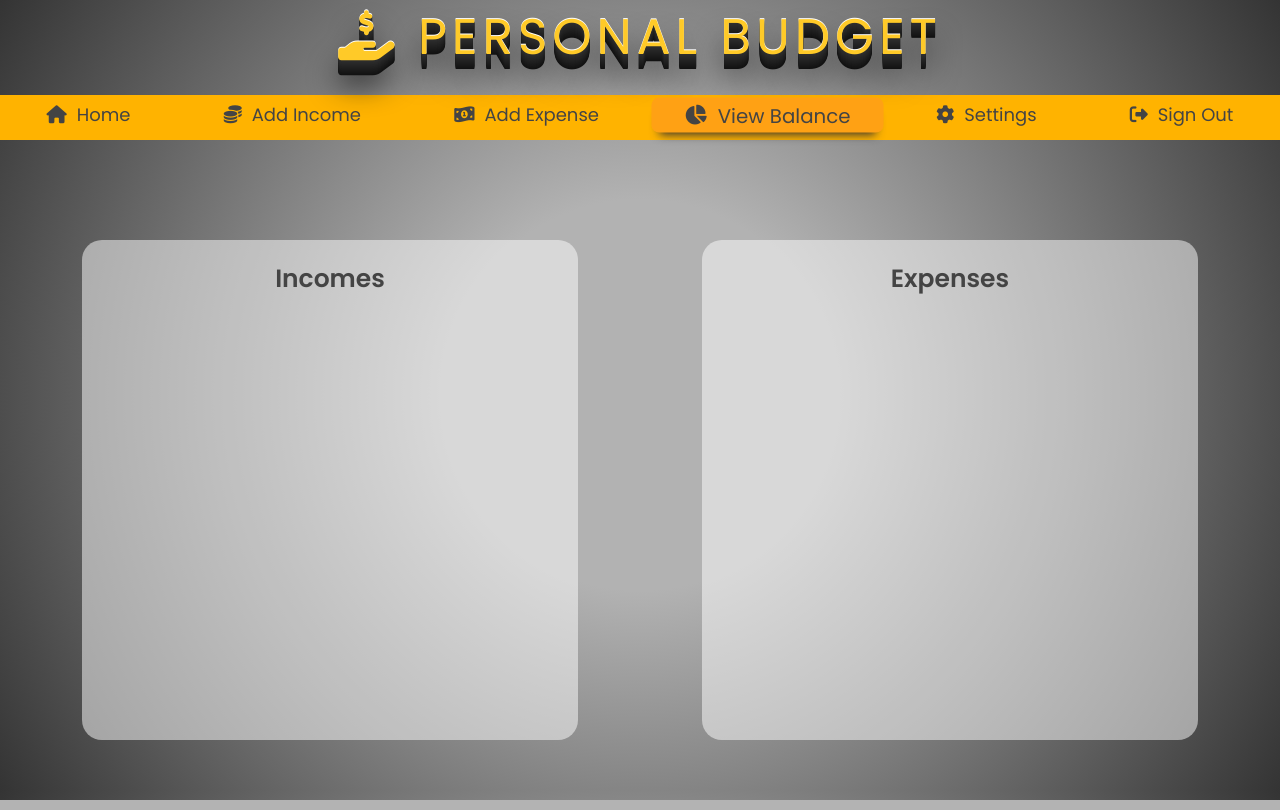
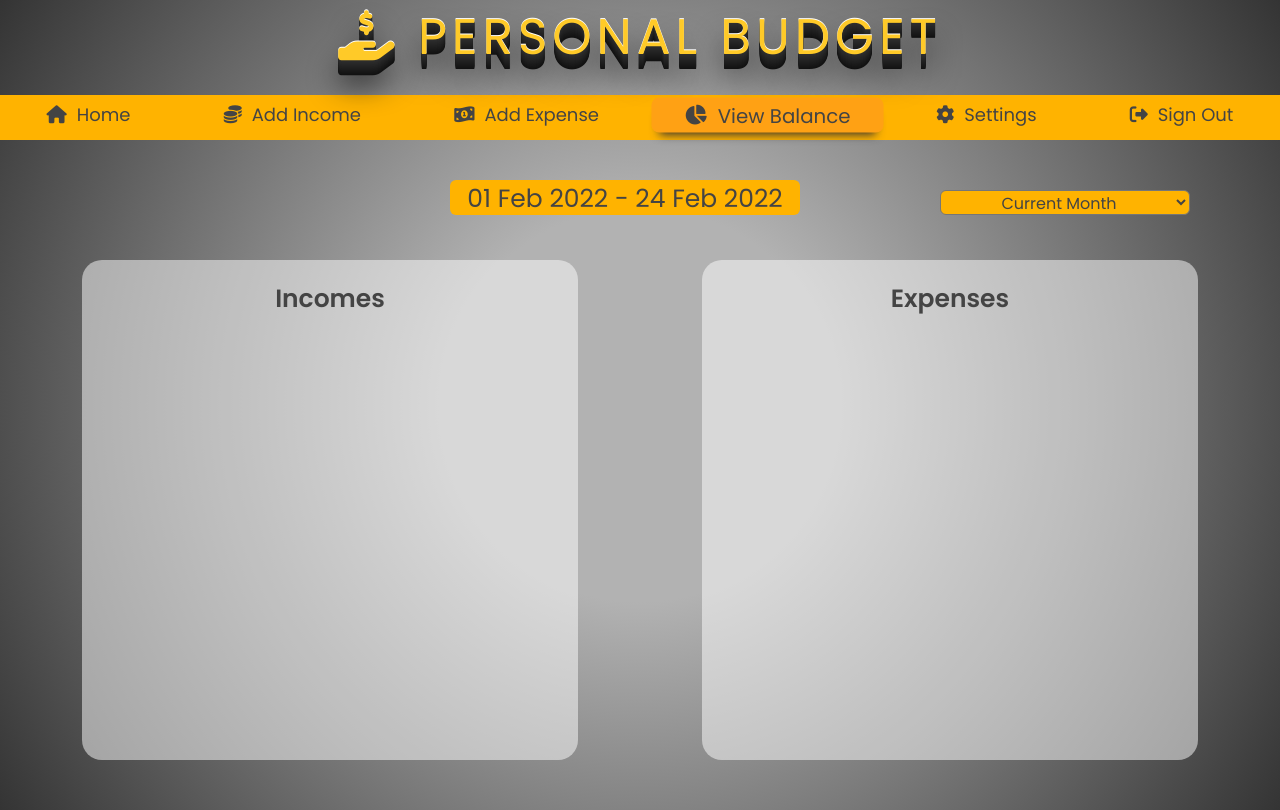
Before and after one commit to NataliaGalicka96/BudgetManagerApplication, a PHP site: page /balance.html in a window 1280 px wide. Run offline with PHP 8.4, Linux system fonts and the light colour scheme; some libraries are stand-ins or nearby versions.

Commit message:
Select period time of balance

```diff
--- a/balance/balance.css
+++ b/balance/balance.css
@@ -1,4 +1,6 @@
-
+*{
+    font-family: 'Poppins', sans-serif;
+}
 body{
     font-family: 'Poppins', sans-serif;
     padding: 0;
@@ -39,7 +41,7 @@
     /*margin-left: auto;
     margin-right: auto;
     */
-    margin-top: 50px;
+    margin-top: 25px;
     padding-bottom: 50px;
     text-align: center;
     height: 450px;
@@ -90,10 +92,47 @@
 .container{
    /* max-width: 580px;*/
     padding: 0 20px;
-    margin: 50px auto 50px auto;
+    margin: 0px auto 50px auto;
     display: flex;
     justify-content: space-around;
 }
+
+.date{
+    /*background-color: rgb(68, 68, 68);*/
+    width: 1100px;
+    height: 65px;
+    margin-top: 30px;
+    border-radius: 7px;
+    margin-left: auto;
+    margin-right: auto;
+    display: flex;
+    flex-direction: row;
+    justify-content: end;
+}
+
+.period #period{
+    background-color: #FFB300;
+    width: 250px;
+    height:25px;
+    border-radius: 6px;
+    text-align: center;
+    margin-top: 20px;
+    color:rgb(68, 68, 68);
+    font-size: 16px;
+}
+
+.date .choosedate{
+    background-color: #FFB300;
+    width: 350px;
+    height:35px;
+    border-radius: 6px;
+    text-align: center;
+    margin-top: 10px;
+    color:rgb(68, 68, 68);
+    font-size: 25px;
+    margin-right: 140px;
+}
+
 
 
 .content .title{
@@ -188,6 +227,8 @@
         box-shadow: 0 0.5em 0.5em -0.4em;
     }
 
+
+
 @media (max-width: 1350px){
 
     ul>li{
--- a/balance/balance.html
+++ b/balance/balance.html
@@ -31,6 +31,20 @@
                 <li><a href="#"></a><i class="fas fa-cog"></i>Settings</li>
                 <li><a href="#"></a><i class="fas fa-sign-out-alt"></i>Sign Out</li>
             </ul>
+        </div>
+        <div class="date">
+            <div class="choosedate">
+                <span>01 Feb 2022 - 24 Feb 2022</span>
+            </div>
+            <div class="period">
+                <select name="period" id="period">
+                    <option value="current" selected>Current Month</option>
+                    <option value="month">Previous Month</option>
+                    <option value="period">Period of time</option>
+                    <option value="custom">Custom</option>
+                </select>
+            </div>
+
         </div>
         <div class="container">
             <div class="content">
```
